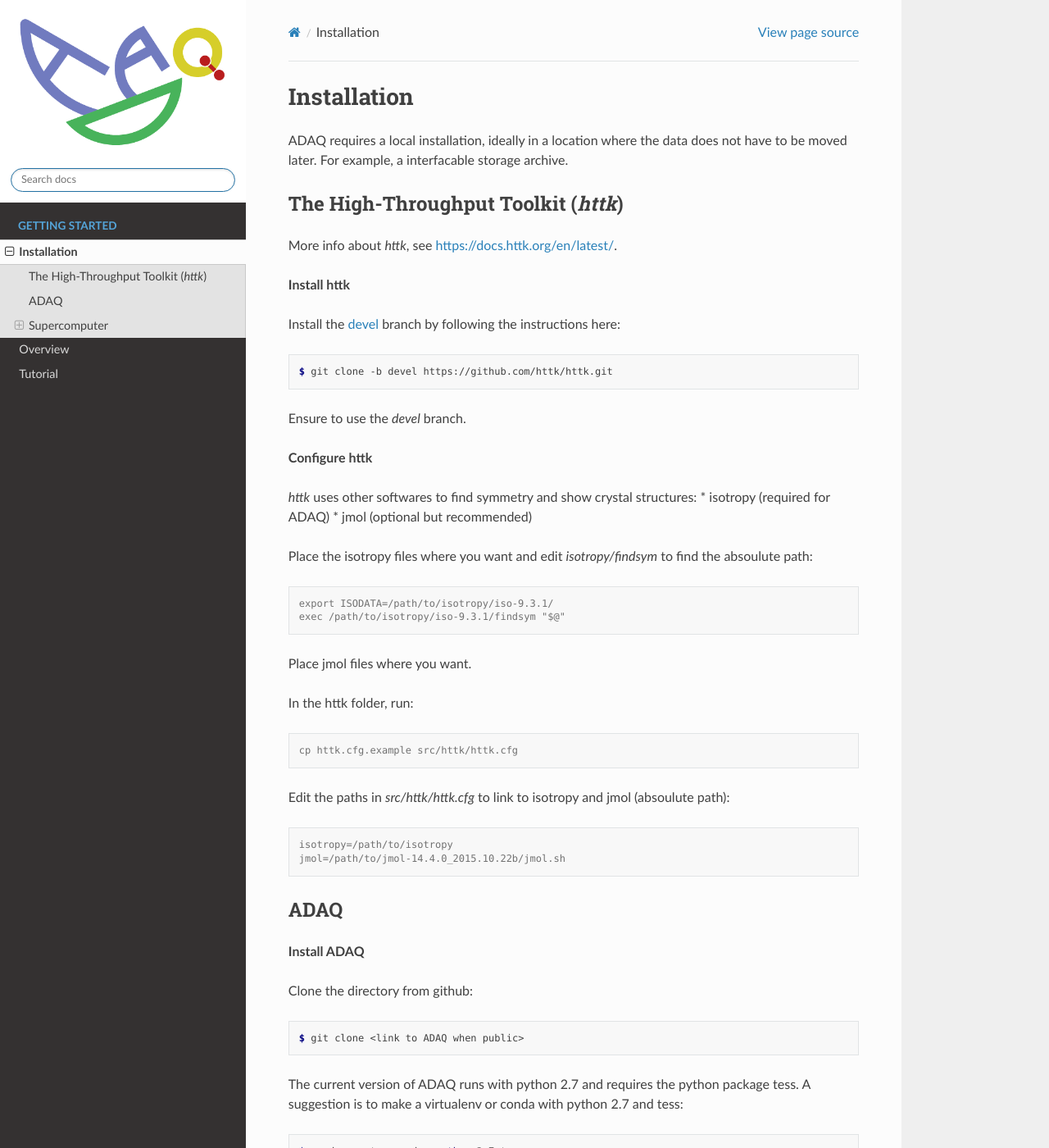
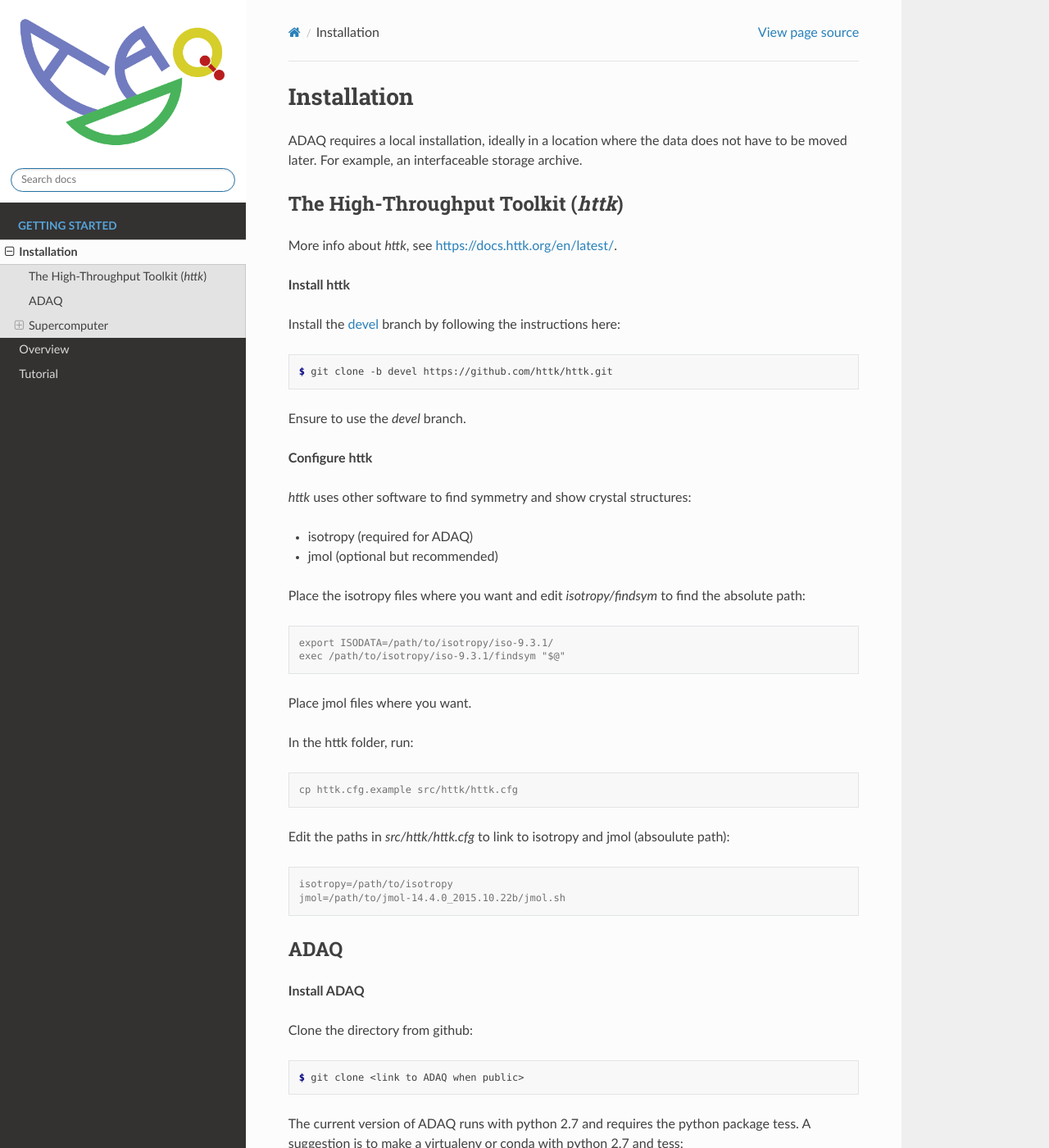
Before and after one commit to j-euler/adaq-doc, a Sphinx documentation site: the page built from docs/source/installation.rst, in a window 1280 px wide and 1400 px high. Shown: the whole window at 82% size. Built offline with Sphinx 7.4.7 and the Read the Docs theme 2.0.0, drawn with Linux system fonts in a browser that asks for light colours; pages that are not in the unit, such as notebooks, are missing from menus; some of the changed text lies outside the part shown.

Commit message:
clean up

```diff
--- a/docs/source/installation.rst
+++ b/docs/source/installation.rst
@@ -3,7 +3,7 @@
 ============
 
 ADAQ requires a local installation, ideally in a location where the data does not have to be moved later.
-For example, a interfacable storage archive.
+For example, an interfaceable storage archive.
 
 .. _httk:
 
@@ -26,11 +26,12 @@
 
 **Configure httk**
 
-*httk* uses other softwares to find symmetry and show crystal structures:
+*httk* uses other software to find symmetry and show crystal structures:
+
 * isotropy (required for ADAQ)
 * jmol (optional but recommended)
 
-Place the isotropy files where you want and edit *isotropy/findsym* to find the absoulute path:
+Place the isotropy files where you want and edit *isotropy/findsym* to find the absolute path:
 
 .. code-block:: console
 
```
Also changed, not shown: other parts of docs/source/installation.rst (+4 -4 lines), docs/source/overview.rst (+25 -26 lines).
